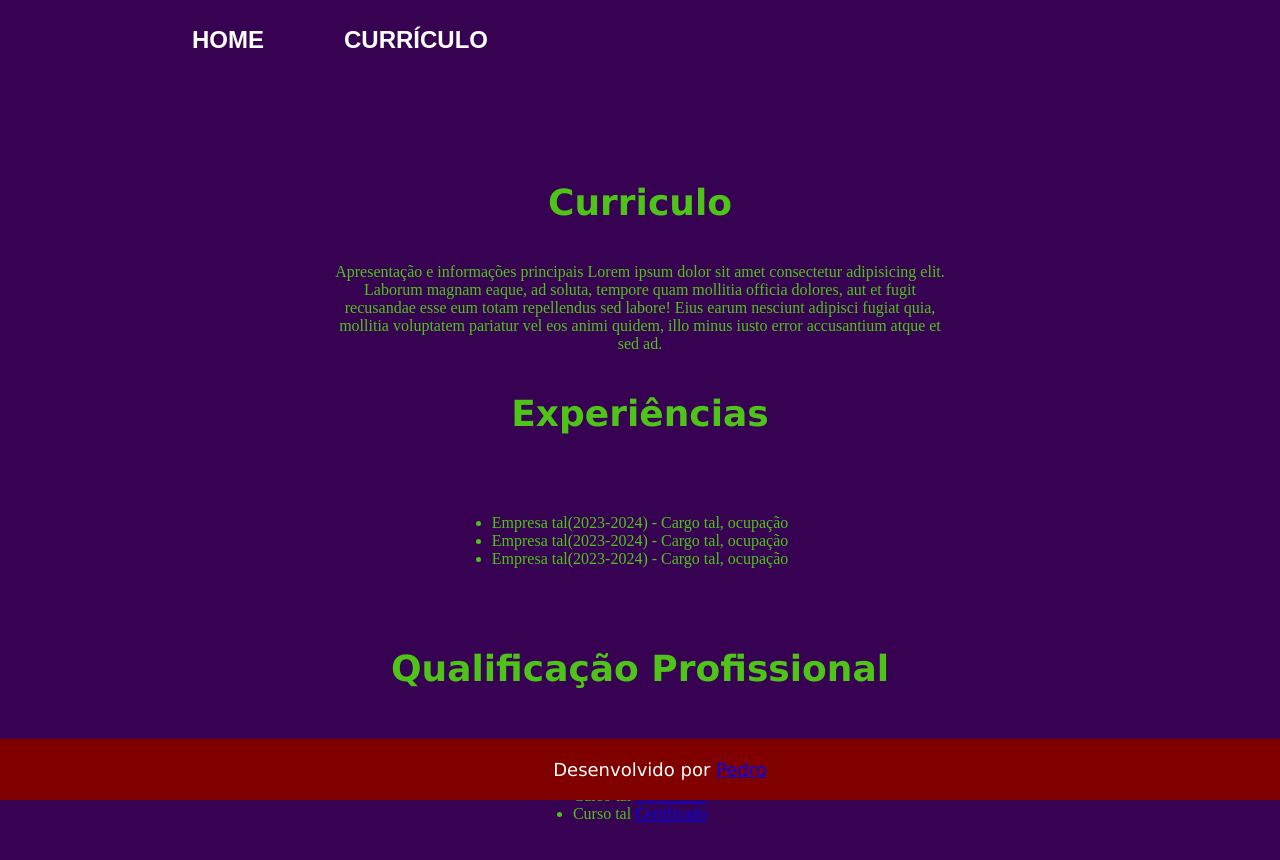
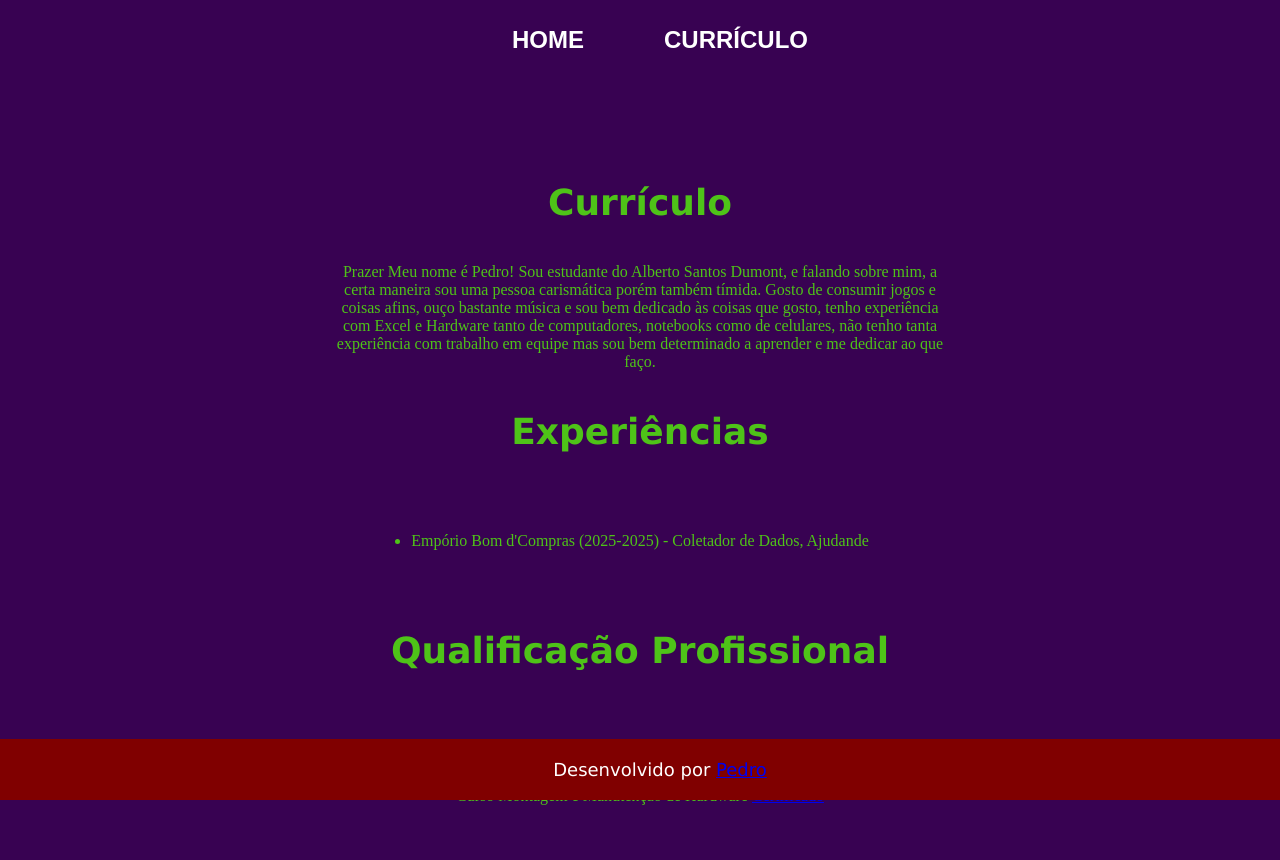
Before and after one commit to Pedro-Henrique66/MeuPortifolio, a plain HTML site: page curriculo.html in a window 1280 px wide. Drawn offline with Linux system fonts and the light colour scheme.

Commit message:
Add files via upload

```diff
--- a/curriculo.html
+++ b/curriculo.html
@@ -22,17 +22,15 @@
 
     <main class="conteudo">
         <section class="apresentacao-conteudo">
-            <h1 class="apresentacao-conteudo-titulo">Curriculo</h1>
-            <p class="apresentacao-conteudo-texto">Apresentação e informações principais
-                Lorem ipsum dolor sit amet consectetur adipisicing elit. Laborum magnam eaque, ad soluta, tempore quam mollitia officia dolores, aut et fugit recusandae esse eum totam repellendus sed labore! Eius earum nesciunt adipisci fugiat quia, mollitia voluptatem pariatur vel eos animi quidem, illo minus iusto error accusantium atque et sed ad.
+            <h1 class="apresentacao-conteudo-titulo">Currículo</h1>
+            <p class="apresentacao-conteudo-texto">Prazer Meu nome é Pedro! Sou estudante do Alberto Santos Dumont, e falando sobre mim, a certa maneira sou uma pessoa carismática porém também tímida. Gosto de consumir jogos e coisas afins, ouço bastante música e sou bem dedicado às coisas que gosto, tenho experiência com Excel e Hardware tanto de computadores, notebooks como de celulares, não tenho tanta experiência com trabalho em equipe mas sou bem determinado a aprender e me dedicar ao que faço.
             </p>
             <h2 class="apresentacao-conteudo-titulo">Experiências</h2>
 
             <p class="apresentacao-conteudo-texto">
                 <ul class="apresentacao-conteudo-texto">
-                    <li>Empresa tal(2023-2024) - Cargo tal, ocupação</li>
-                    <li>Empresa tal(2023-2024) - Cargo tal, ocupação</li>
-                    <li>Empresa tal(2023-2024) - Cargo tal, ocupação</li>
+                    <li>Empório Bom d'Compras (2025-2025) - Coletador de Dados, Ajudande</li>
+
                 </ul>
             </p>
 
@@ -40,9 +38,9 @@
 
             <p class="apresentacao-conteudo-texto">
                 <ul class="apresentacao-conteudo-texto">
-                    <li>Curso tal <a href="linkdocertificado">Certificado</a></li>
-                    <li>Curso tal <a href="linkdocertificado">Certificado</a></li>
-                    <li>Curso tal <a href="linkdocertificado">Certificado</a></li>
+                    <li>Curso Excel Básico <a href="linkdocertificado">Certificado</a></li>
+                    <li>Curso Excel Avançado <a href="linkdocertificado">Certificado</a></li>
+                    <li>Curso Montagem e Manutenção de Hardware <a href="linkdocertificado">Certificado</a></li>
                 </ul>
             </p>
         </section>
--- a/style.css
+++ b/style.css
@@ -19,8 +19,8 @@
 
     .cabecalho {
 
-    padding: 2% 0% 0% 15%;
-
+    padding: 2% 0% 0% 40%;
+    align-items: center;
     }
 
     .cabecalho-menu {
```
